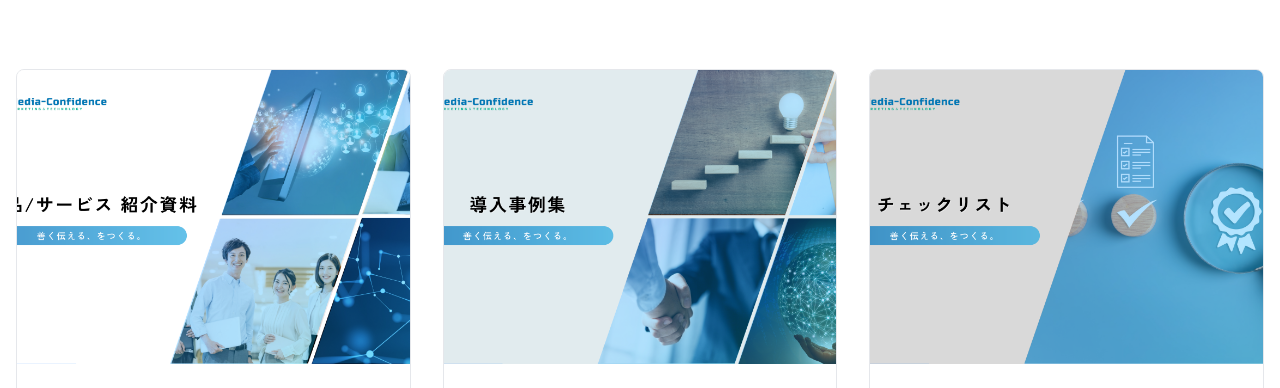
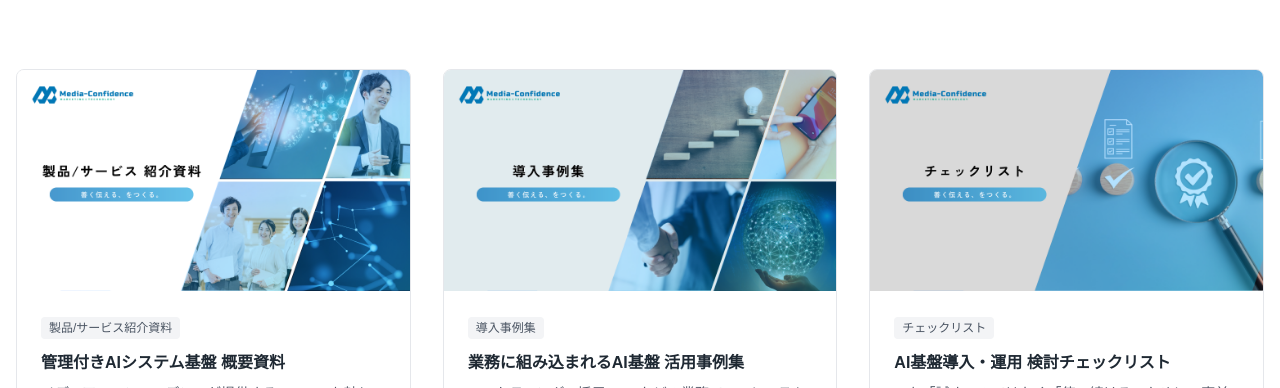
Before and after one commit to HayanoRyuki/corp-media-confidence, a Next.js app: page /resources in a window 1280 px wide. Shown: the part 412-800 px from the top of the page. Built offline with nearby package versions, Linux system fonts and the light colour scheme; no server answers.

Commit message:
Fix: Resource images display at 16:9 without cropping

```diff
--- a/src/app/resources/page.tsx
+++ b/src/app/resources/page.tsx
@@ -55,12 +55,12 @@ export default function ResourcesPage() {
                 key={item.slug}
                 className="bg-white border border-gray-border rounded-lg overflow-hidden"
               >
-                <div className="aspect-[4/3] relative bg-gray-100">
+                <div className="aspect-video relative bg-gray-100">
                   <Image
                     src={item.image}
                     alt={item.title}
                     fill
-                    className="object-cover"
+                    className="object-contain"
                   />
                 </div>
                 <div className="p-6">
```
